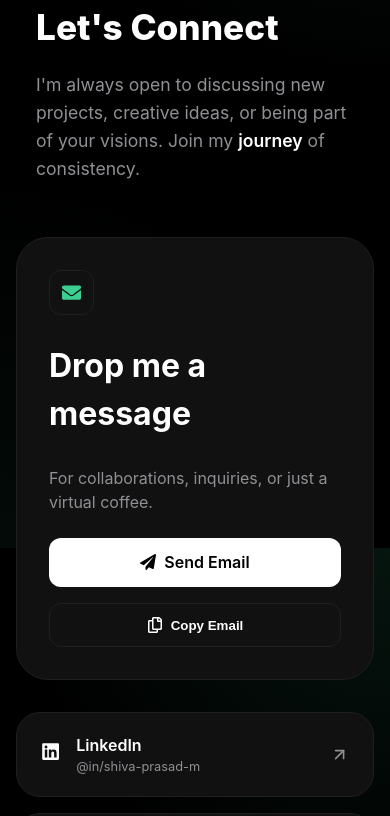
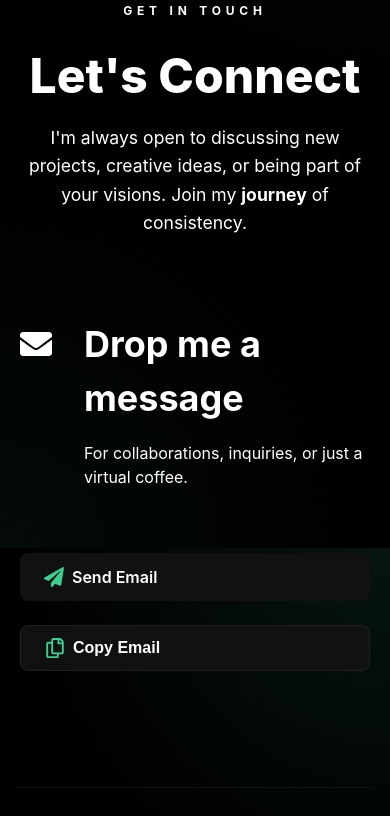
Before and after one commit to shivaprasadmakela/portfolio, a React (Vite) app in the folder portfolio-ui/: page / in a window 390 px wide. Shown: the part 5360-6176 px from the top of the page. Built offline with nearby package versions, Linux system fonts and the light colour scheme.

Commit message:
Refactor Contact section layout and styles
Redesigned the Contact component by removing the social links section and restructuring the layout for a more focused email contact experience. Updated the CSS to match the new structure, improving spacing, typography, and responsiveness.

```diff
--- a/portfolio-ui/src/components/home/Contact.tsx
+++ b/portfolio-ui/src/components/home/Contact.tsx
@@ -1,36 +1,10 @@
 import { useState } from 'react';
 import styles from '../../styles/home/Contact.module.css';
 import {
-  FaLinkedin,
-  FaGithub,
-  FaInstagram,
   FaEnvelope,
   FaRegCopy,
   FaPaperPlane
 } from 'react-icons/fa';
-import { FiArrowUpRight } from 'react-icons/fi';
-
-const socialLinks = [
-  {
-    name: 'LinkedIn',
-    handle: '@in/shiva-prasad-m',
-    url: 'https://linkedin.com/in/shiva-prasad-m',
-    icon: <FaLinkedin />
-  },
-  {
-    name: 'GitHub',
-    handle: '@shivaprasadmakela',
-    url: 'https://github.com/shivaprasadmakela',
-    icon: <FaGithub />
-  },
-
-  {
-    name: 'Instagram',
-    handle: '@shivaprasad',
-    url: 'https://instagram.com/mr_chiva',
-    icon: <FaInstagram />
-  }
-];
 
 export default function Contact() {
   const [copied, setCopied] = useState(false);
@@ -45,8 +19,9 @@ export default function Contact() {
   return (
     <section className={styles.contactSection}>
       <div className={styles.container}>
-        <div className={styles.header}>
-          <span className={styles.tag}>CONNECT</span>
+        <div className={styles.contactCard}>
+          <div className={styles.cardHeader}>
+            <span className={styles.tag}>GET IN TOUCH</span>
             <h1 className={styles.title}>Let's Connect</h1>
             <p className={styles.description}>
               I'm always open to discussing new projects, creative ideas, or being part of
@@ -54,15 +29,18 @@ export default function Contact() {
             </p>
           </div>
 
-        <div className={styles.grid}>
-          <div className={styles.messageCard}>
+          <div className={styles.actionSection}>
+            <div className={styles.mailGroup}>
               <div className={styles.iconWrapper}>
                 <FaEnvelope />
               </div>
+              <div className={styles.mailInfo}>
                 <h2 className={styles.cardTitle}>Drop me a message</h2>
                 <p className={styles.cardSubtitle}>
                   For collaborations, inquiries, or just a virtual coffee.
                 </p>
+              </div>
+            </div>
 
             <div className={styles.actionButtons}>
               <a href={`mailto:${email}`} className={styles.sendButton}>
@@ -75,29 +53,6 @@ export default function Contact() {
               </button>
             </div>
           </div>
-
-          <div className={styles.socialList}>
-            {socialLinks.map((link) => (
-              <a
-                key={link.name}
-                href={link.url}
-                target="_blank"
-                rel="noreferrer"
-                className={styles.socialCard}
-              >
-                <div className={styles.socialInfo}>
-                  <div className={styles.socialIcon}>
-                    {link.icon}
-                  </div>
-                  <div className={styles.socialText}>
-                    <span className={styles.socialName}>{link.name}</span>
-                    <span className={styles.socialHandle}>{link.handle}</span>
-                  </div>
-                </div>
-                <FiArrowUpRight className={styles.externalLinkIcon} />
-              </a>
-            ))}
-          </div>
         </div>
       </div>
     </section>
--- a/portfolio-ui/src/styles/home/Contact.module.css
+++ b/portfolio-ui/src/styles/home/Contact.module.css
@@ -1,9 +1,8 @@
 .contactSection {
-  background-color: transparent;
-  padding: 3rem 1rem;
-  color: var(--color-text-primary);
+  padding: 100px 20px;
   display: flex;
   justify-content: center;
+  background-color: transparent;
 }
 
 .container {
@@ -11,203 +10,143 @@
   width: 100%;
 }
 
-.header {
-  padding: 20px;
-  margin-bottom: 1rem;
+.contactCard {
+  display: flex;
+  flex-direction: column;
+  gap: 5rem;
+}
+
+.cardHeader {
+  text-align: center;
 }
 
 .tag {
-  color: var(--color-text-primary-green);
-  font-size: 0.8rem;
+  color: var(--text-secondary);
+  font-size: 0.75rem;
   font-weight: 700;
-  letter-spacing: 0.1rem;
-  display: block;
-  margin-bottom: 1rem;
+  letter-spacing: 0.3rem;
+  display: inline-block;
+  margin-bottom: 2rem;
+  text-transform: uppercase;
 }
 
 .title {
-  font-size: 3rem;
+  font-size: 4rem;
   font-weight: 800;
-  margin-bottom: 1rem;
-  color: var(--color-text-primary);
+  margin-bottom: 1.5rem;
+  color: var(--text-primary);
+  line-height: 1;
 }
 
 .description {
   font-size: 1.1rem;
-  color: var(--color-text-secondary);
+  color: var(--text-secondary);
   max-width: 600px;
+  margin: 0 auto;
   line-height: 1.6;
 }
 
 .highlight {
-  color: var(--color-text-primary);
-  font-weight: 600;
+  color: var(--text-primary);
+  font-weight: 700;
 }
 
-.grid {
-  display: grid;
-  grid-template-columns: 1fr 350px;
-  gap: 2rem;
-  align-items: start;
+.actionSection {
+  display: flex;
+  align-items: center;
+  justify-content: space-between;
+  gap: 4rem;
+  max-width: 800px;
+  margin: 0 auto;
+  width: 100%;
 }
 
-.messageCard {
-  background-color: var(--color-surface);
-  padding: 3rem;
-  border-radius: 2rem;
-  border: 1px solid var(--color-border);
+.mailGroup {
   display: flex;
-  flex-direction: column;
-  justify-content: center;
+  align-items: flex-start;
+  gap: 2rem;
 }
 
 .iconWrapper {
-  width: 45px;
-  height: 45px;
-  display: flex;
-  align-items: center;
-  justify-content: center;
-  border-radius: 0.75rem;
-  color: var(--color-text-primary-green);
-  font-size: 1.2rem;
-  border: 1px solid var(--color-border);
+  font-size: 2rem;
+  color: var(--text-primary);
+  padding-top: 0.5rem;
+}
+
+.mailInfo {
+  text-align: left;
 }
 
 .cardTitle {
-  font-size: 2rem;
+  font-size: 2.25rem;
   font-weight: 700;
-  margin-bottom: 0.75rem;
-  color: var(--color-text-primary);
+  margin: 0 0 1rem 0;
+  color: var(--text-primary);
 }
 
 .cardSubtitle {
-  color: var(--color-text-secondary);
-  margin-bottom: 1.5rem;
+  color: var(--text-secondary);
+  font-size: 1rem;
 }
 
 .actionButtons {
   display: flex;
-  gap: 1rem;
+  flex-direction: column;
+  gap: 1.5rem;
+  min-width: 180px;
 }
 
 .sendButton {
-  background-color: var(--color-text-primary);
-  color: var(--color-background);
-  padding: 0.8rem 1.5rem;
-  border-radius: 0.75rem;
+  background-color: var(--color-surface);
+  padding: 0.75rem 1.5rem;
+  border-radius: 8px;
+  color: var(--color-text-primary);
   text-decoration: none;
   font-weight: 600;
   display: flex;
   align-items: center;
   gap: 0.5rem;
-  transition: opacity 0.2s;
-}
-
-.sendButton:hover {
-  opacity: 0.9;
+  transition: background 0.3s ease;
+  font-size: 1rem;
 }
 
 .copyButton {
-  background-color: transparent;
+  background-color: var(--color-surface);
+  padding: 0.75rem 1.5rem;
+  border-radius: 8px;
   color: var(--color-text-primary);
   border: 1px solid var(--color-border);
-  padding: 0.8rem 1.5rem;
-  border-radius: 0.75rem;
   font-weight: 600;
   cursor: pointer;
   display: flex;
   align-items: center;
   gap: 0.5rem;
-  transition: background-color 0.2s;
+  transition: background 0.3s ease;
+  font-size: 1rem;
 }
 
+.sendButton:hover,
 .copyButton:hover {
-  background-color: var(--color-background);
+  background-color: var(--color-border);
 }
 
 .btnIcon {
-  font-size: 1rem;
+  font-size: 1.25rem;
+  color: var(--color-text-primary-green);
 }
 
-.socialList {
-  display: flex;
-  flex-direction: column;
-  gap: 1rem;
-}
-
-.socialCard {
-  background-color: var(--color-surface);
-  border: 1px solid var(--color-border);
-  padding: 1.25rem 1.5rem;
-  border-radius: 1.5rem;
-  text-decoration: none;
-  display: flex;
-  align-items: center;
-  justify-content: space-between;
-  transition: border-color 0.2s, background-color 0.2s;
-}
-
-.socialCard:hover {
-  border-color: var(--color-text-primary-green);
-  background-color: var(--color-background);
-}
-
-.socialInfo {
-  display: flex;
-  align-items: center;
-  gap: 1rem;
-}
-
-.socialIcon {
-  font-size: 1.2rem;
-  color: var(--color-text-primary);
-}
-
-.socialText {
-  display: flex;
-  flex-direction: column;
-}
-
-.socialName {
-  font-weight: 600;
-  color: var(--color-text-primary);
-}
-
-.socialHandle {
-  font-size: 0.8rem;
-  color: var(--color-text-secondary);
-}
-
-.externalLinkIcon {
-  color: var(--color-text-secondary);
-  font-size: 1.2rem;
-}
-
-.socialCard:hover .externalLinkIcon {
-  color: var(--color-text-primary);
-}
-
-@media (max-width: 900px) {
-  .grid {
-    grid-template-columns: 1fr;
+@media (max-width: 800px) {
+  .actionSection {
+    flex-direction: column;
+    align-items: flex-start;
+    gap: 3rem;
   }
 
-  .messageCard {
-    padding: 2rem;
-  }
-}
-
-@media (max-width: 480px) {
   .title {
-    font-size: 2.2rem;
+    font-size: 3rem;
   }
 
   .actionButtons {
-    flex-direction: column;
-  }
-
-  .sendButton,
-  .copyButton {
-    justify-content: center;
+    width: 100%;
   }
 }
```
Lines whose indentation alone changed are shown as unchanged.
